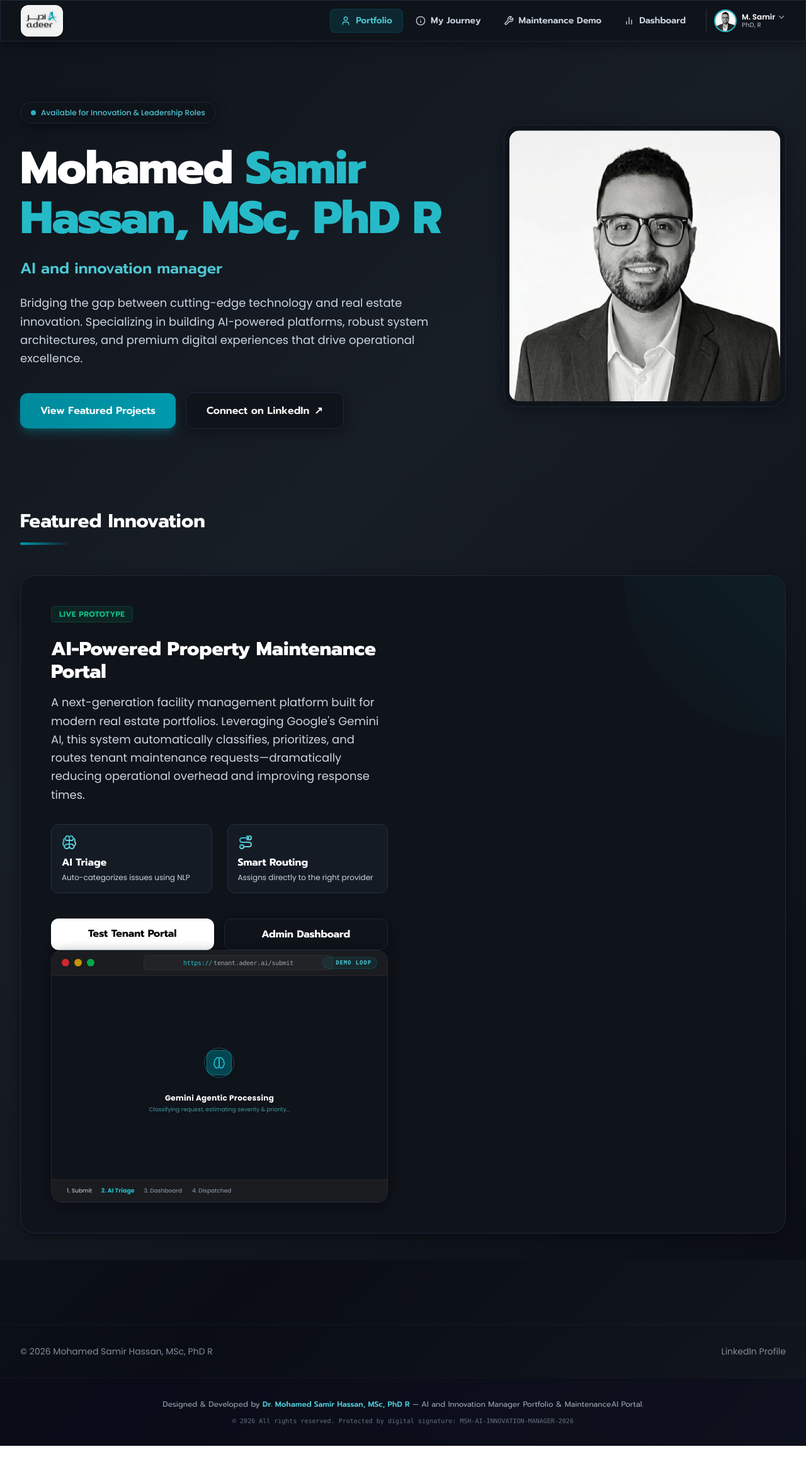
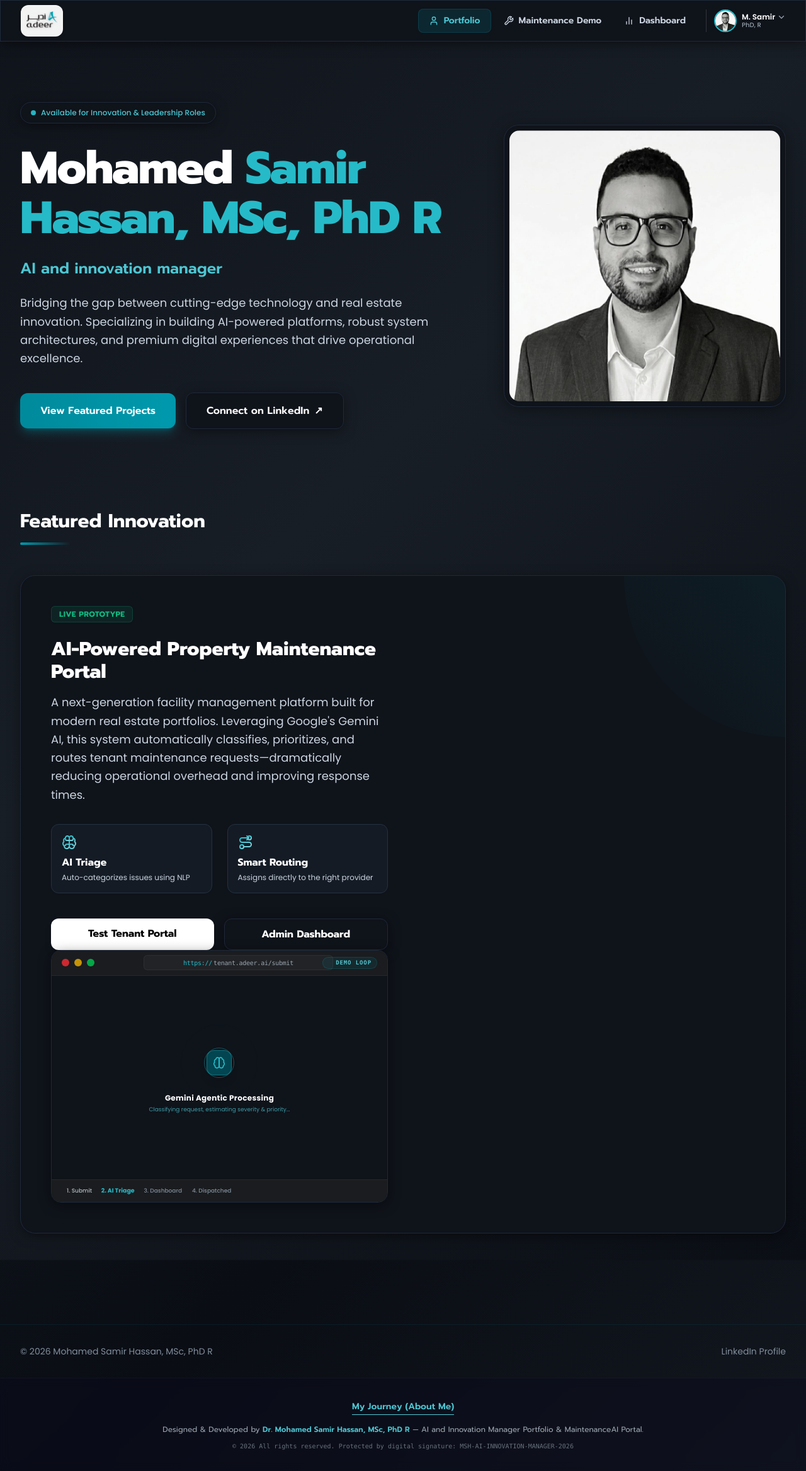
Before and after one commit to ahmedahmed20008669/maintenance-app, a Next.js app: page / in a window 1280 px wide. Shown: the whole page at 63% size. Before the commit the page ends 2295 px from the top, so only its background shows below. Built offline with nearby package versions, Linux system fonts and the light colour scheme.

Commit message:
feat: Move My Journey from header to footer

```diff
--- a/app/layout.tsx
+++ b/app/layout.tsx
@@ -12,6 +12,7 @@
 
 import type { Metadata } from "next";
 import { Poppins, Prompt } from "next/font/google";
+import Link from "next/link";
 import "./globals.css";
 
 const poppinsFont = Poppins({
@@ -58,7 +59,12 @@ export default function RootLayout({
         <div dangerouslySetInnerHTML={{ __html: "<!-- © 2026 Dr. Mohamed Samir Hassan, MSc, PhD R. All rights reserved. Verification Signature: MSH-AI-INNOVATION-MANAGER-2026 -->" }} />
         {children}
         <footer className="mt-auto py-8 border-t border-[rgba(255,255,255,0.03)] bg-[rgba(10,12,30,0.4)] backdrop-blur-sm relative z-10">
-          <div className="max-w-7xl mx-auto px-4 text-center">
+          <div className="max-w-7xl mx-auto px-4 text-center flex flex-col items-center">
+            <div className="mb-4">
+              <Link href="/about" className="text-sm font-semibold text-[var(--primary-300)] hover:text-white transition-colors border-b border-[var(--primary-300)] hover:border-white pb-0.5 font-prompt">
+                My Journey (About Me)
+              </Link>
+            </div>
             <p className="text-xs text-[var(--neutral-400)] leading-relaxed font-prompt">
               Designed & Developed by{" "}
               <span className="text-[var(--primary-300)] font-semibold">
--- a/components/Navbar.tsx
+++ b/components/Navbar.tsx
@@ -29,7 +29,6 @@ function InfoIcon({ className = "w-4 h-4" }: { className?: string }) {
 
 const navItems = [
   { href: "/", label: "Portfolio", icon: <UserIcon className="w-4 h-4" /> },
-  { href: "/about", label: "My Journey", icon: <InfoIcon className="w-4 h-4" /> },
   { href: "/submit", label: "Maintenance Demo", icon: <ToolsIcon className="w-4 h-4" /> },
   { href: "/dashboard", label: "Dashboard", icon: <ChartIcon className="w-4 h-4" /> },
 ];
```
